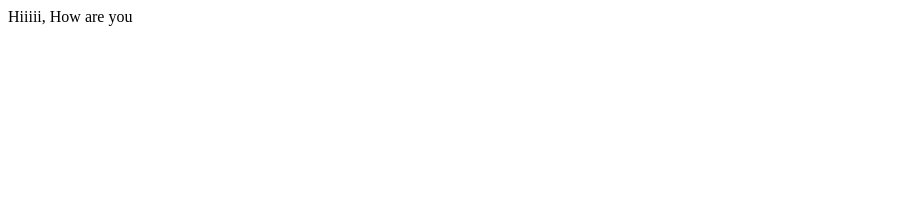
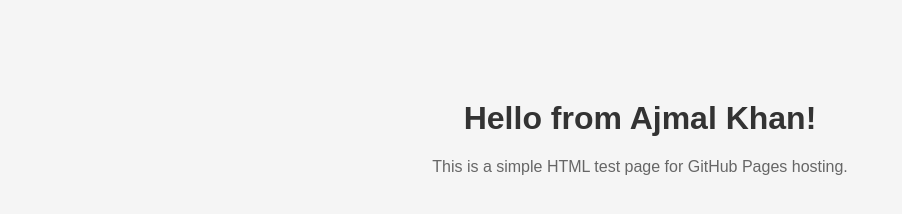
Before and after one commit to AjmalKBangash/Ajmal-Khan, a plain HTML site: page index.html in a window 1280 px wide. Shown: the whole page, without its empty margins (0-902 px from the left). Drawn offline with Linux system fonts and the light colour scheme.

Commit message:
Update index.html
....

```diff
--- a/index.html
+++ b/index.html
@@ -1 +1,26 @@
-Hiiiii, How are you
+<!DOCTYPE html>
+<html lang="en">
+<head>
+  <meta charset="UTF-8" />
+  <meta name="viewport" content="width=device-width, initial-scale=1.0" />
+  <title>Ajmal Khan Test Page</title>
+  <style>
+    body {
+      font-family: Arial, sans-serif;
+      background-color: #f5f5f5;
+      text-align: center;
+      margin-top: 100px;
+    }
+    h1 {
+      color: #333;
+    }
+    p {
+      color: #666;
+    }
+  </style>
+</head>
+<body>
+  <h1>Hello from Ajmal Khan!</h1>
+  <p>This is a simple HTML test page for GitHub Pages hosting.</p>
+</body>
+</html>
```
